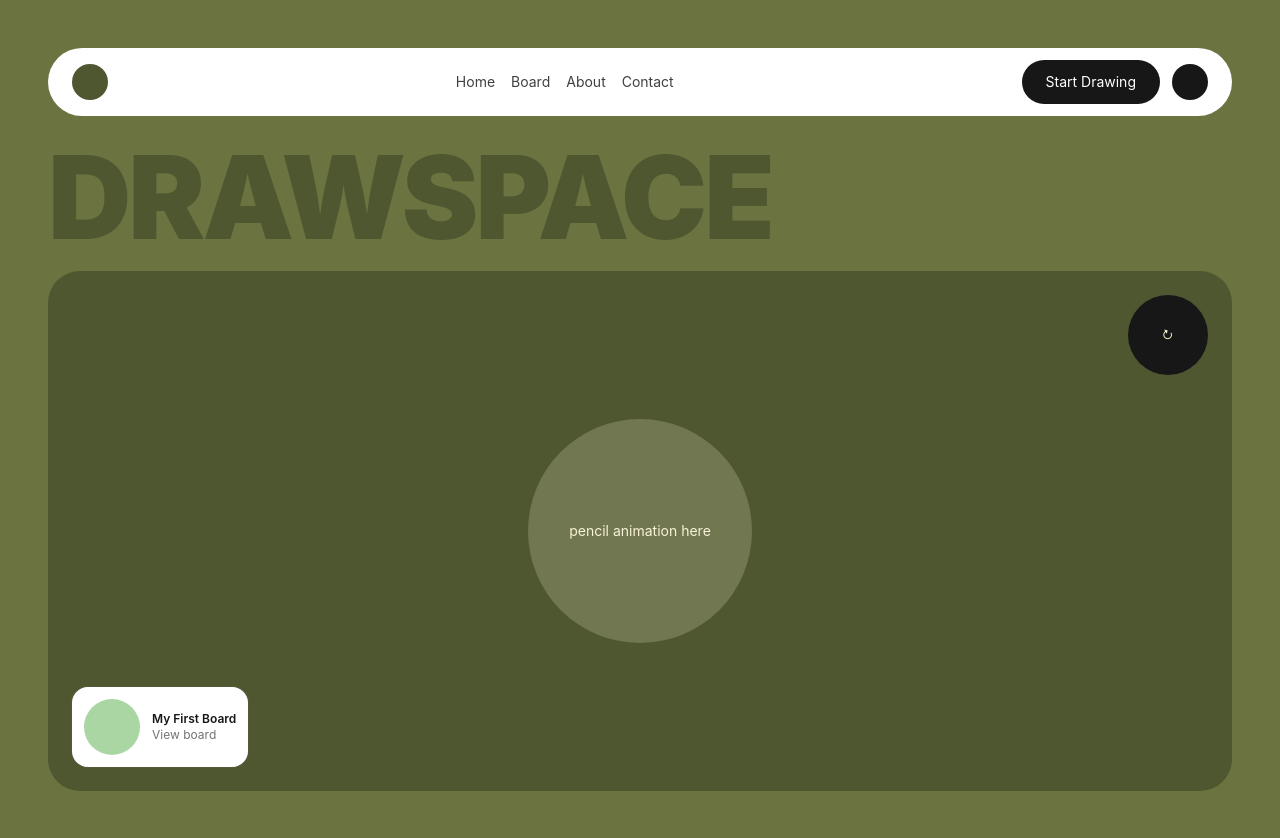
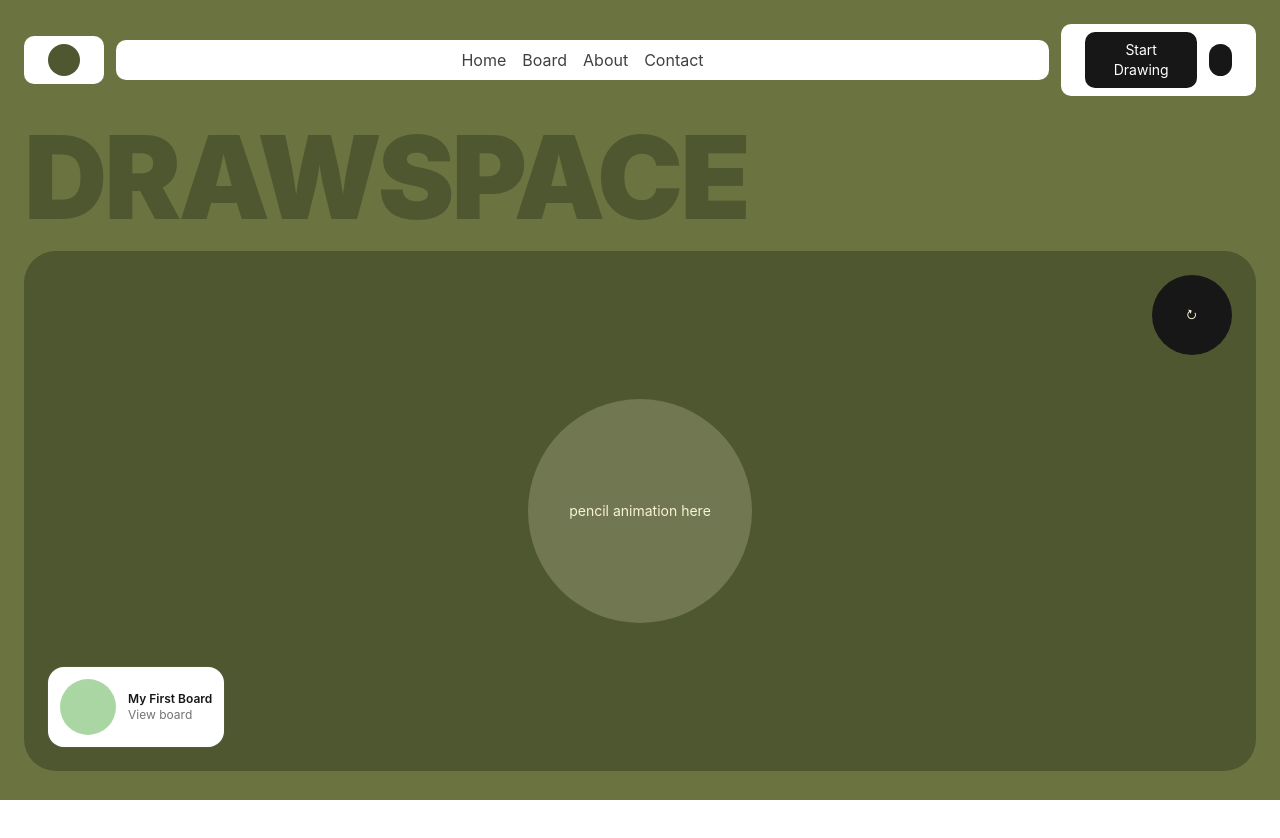
Before and after one commit to immortaldotjar/DrawSpace, a React (Vite) app in the folder client/: page / in a window 1280 px wide. After the commit the page ends 800 px from the top, so only its background shows below. Built offline with nearby package versions, Linux system fonts and the light colour scheme.

Commit message:
Home UI fixes

```diff
--- a/client/src/App.jsx
+++ b/client/src/App.jsx
@@ -16,7 +16,8 @@ const App = () => {
           isFirstVisit ? (
             <Home onEnter={markVisited} />
           ) : (
-            <Navigate to="/board" replace />
+            <Home/>
+            // <Navigate to="/board" replace />
           )
         }
       />
--- a/client/src/components/NavBar.jsx
+++ b/client/src/components/NavBar.jsx
@@ -4,18 +4,28 @@ const links = ["Home", "Board", "About", "Contact"];
 
 const Navbar = ({ onStart }) => {
   return (
-    <nav className="row-sm justify-between bg-white pill">
+    <nav className="row-sm justify-between">
+
+
+      <div className="bg-white pill">
+
         <div className="btn-circle bg-brand-dark" />
+      </div>
 
-      <ul className="hidden md:flex row-md text-sm text-neutral-700">
+      <div className="bg-white pill w-full flex justify-center items-center h-full">
+
+        <ul className="hidden md:flex row-md text-md text-neutral-700">
           {links.map((link) => (
             <li key={link} className="cursor-pointer hover:text-neutral-900">
               {link}
             </li>
           ))}
         </ul>
+      </div>
 
-      <div className="row-sm">
+
+
+      <div className="row-sm bg-white pill">
         <button onClick={onStart} className="btn-dark text-sm pill">
           Start Drawing
         </button>
--- a/client/src/hooks/useCanvasDrawing.jsx
+++ b/client/src/hooks/useCanvasDrawing.jsx
@@ -32,7 +32,9 @@ const useCanvasDrawing = (elements, setElements) => {
         }
 
         setSelectedId(null)
+
         const id = Date.now()
+
         currentIdRef.current = id
         const element = createElement(id, tool, offsetX, offsetY, offsetX, offsetY, color)
         setElements([...elements, element])
--- a/client/src/index.css
+++ b/client/src/index.css
@@ -24,7 +24,7 @@ body {
 
 @layer components {
   .frame {
-    @apply p-md md:p-lg;
+    @apply p-md md:p-sm;
   }
 
   .surface {
@@ -40,7 +40,7 @@ body {
   }
 
   .pill {
-    @apply rounded-full px-lg py-sm;
+    @apply rounded-[10px] px-lg py-xs;
   }
 
   .stack-sm {
@@ -64,7 +64,7 @@ body {
   }
 
   .btn-circle {
-    @apply w-9 h-9 rounded-full;
+    @apply w-8 h-8 rounded-full;
   }
 
   .btn-icon {
```
Lines whose indentation alone changed are shown as unchanged.
